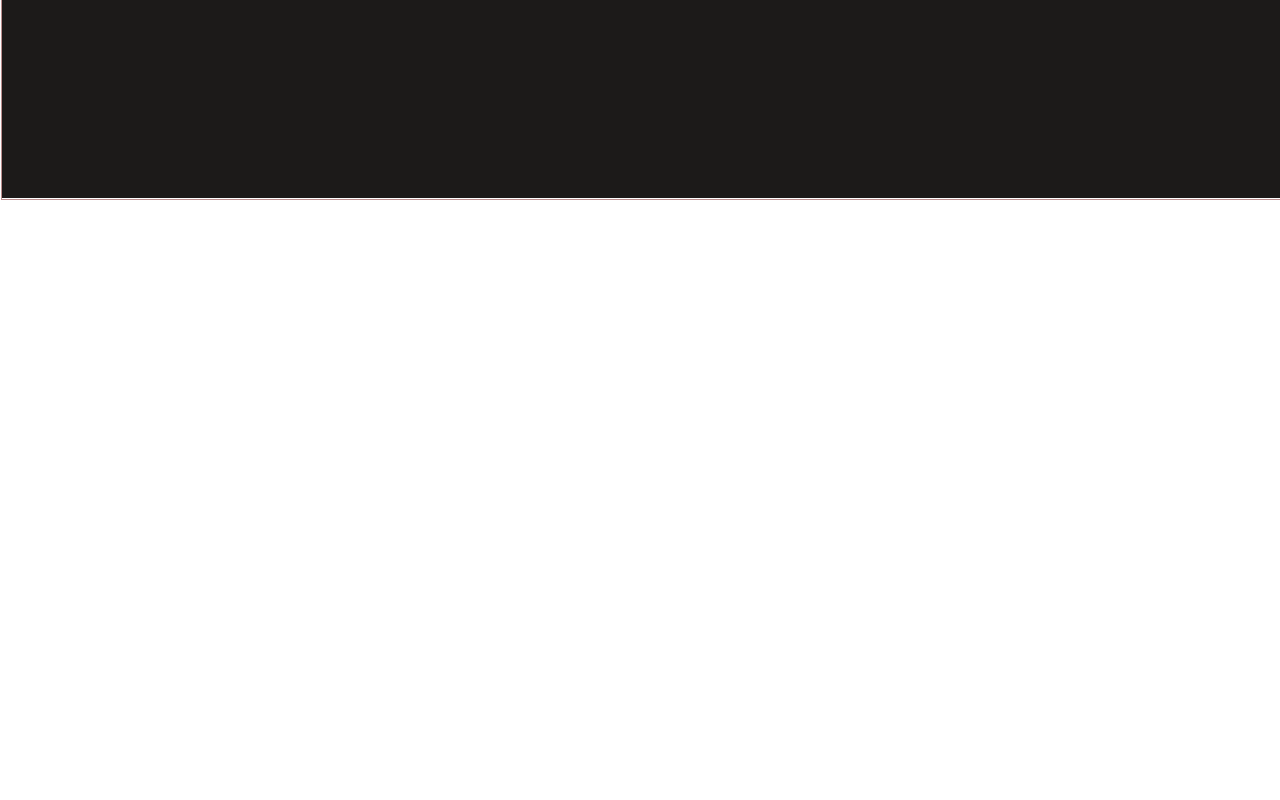
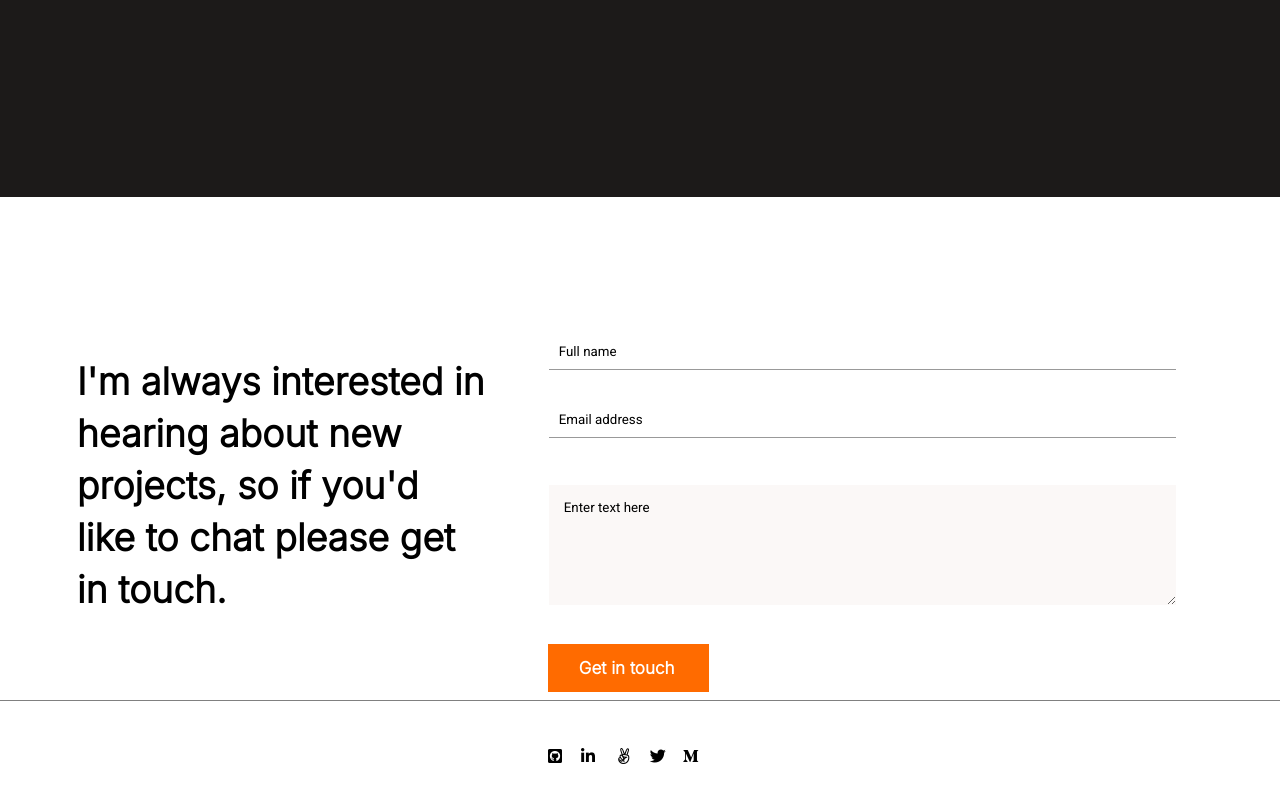
Before and after one commit to carlylechia/Portfolio-Setup-and-mobile-version-skeleton, a website: page index.html in a window 1280 px wide. Shown: the part 3937-4737 px from the top of the page. Before the commit the page ends 4192 px from the top, so only its background shows below. Drawn offline with Linux system fonts and the light colour scheme.

Commit message:
build a responsive form

```diff
--- a/index.html
+++ b/index.html
@@ -274,6 +274,41 @@
           </div>
       </div>
     </section>
+    <section class="contactform">
+      <fieldset>
+        <legend>
+          <h3>I'm always interested in hearing about new projects, so if you'd like to chat please get in touch.</h3>
+        </legend>
+        <form action="https://github.com/carlylechia/Portfolio-Setup-and-mobile-version-skeleton" method="post">
+          <ul>
+            <li>
+              <label for="name"></label>
+              <input type="text" value="Full name">
+            </li>
+            <li>
+              <label for="mail"></label>
+              <input type="email" value="Email address">
+            </li>
+            <li>
+              <label for="msg"></label>
+              <textarea name="msg" id="" cols="38" rows="5">Enter text here</textarea>
+            </li>
+            <li>
+              <button class="am-btn fm-btn" type="submit">Get in touch</button>
+            </li>
+          </ul>
+        </form>
+      </fieldset>
+    </section>
+    <footer>
+      <ul class="social-links footer-links">
+        <li><a href="#"><i class="fab fa-github-square box one foot"></i></a></li>
+        <li><a href="#"><i class="fab fa-linkedin-in two box foot"></i></a></li>
+        <li><a href="#"><i class="fab fa-angellist box three foot"></i></a></li>
+        <li><a href="#"><i class="fab fa-twitter box four foot"></i></a></li>
+        <li><a href="#"><i class="fab fa-medium-m box five foot"></i></a></li>
+      </ul>
+    </footer>
   </main>
 </body>
 </html>
--- a/style.css
+++ b/style.css
@@ -18,12 +18,11 @@ html {
 }
 
 .portfolio {
-  height: 7282px;
+  height: 7874px;
   display: flex;
   flex-direction: column;
   justify-content: flex-start;
   width: 375px;
-  border: 1px solid rosybrown;
   position: relative;
   margin: auto;
 }
@@ -1150,10 +1149,87 @@ ul {
   color: #fff;
 }
 
+.contact-form {
+  position: relative;
+}
+
+fieldset {
+  display: flex;
+  flex-direction: column;
+  align-items: flex-start;
+  padding: 120px 24px;
+  position: absolute;
+  width: 375px;
+  height: 544px;
+  top: 7280px;
+  border-top: none;
+  border-left: none;
+  border-right: none;
+  border-bottom: 1px solid #999;
+  margin: auto;
+}
+
+legend {
+  position: absolute;
+  top: 20px;
+  width: 327px;
+  height: 216px;
+  margin-top: 40px;
+  font-family: Inter;
+  font-style: normal;
+  font-weight: bold;
+}
+
+form {
+  margin-top: 10px;
+}
+
+label {
+  display: block;
+  margin-top: 2em;
+}
+
+input {
+  border-top: none;
+  border-left: none;
+  border-right: none;
+  border-bottom: 1px solid #999;
+  width: 100%;
+  padding: 10px;
+  outline: none;
+  font-family: 'Inter', sans-serif;
+}
+
+textarea {
+  background: #fbf8f7;
+  width: 64.5vw;
+  border: none;
+  outline: none;
+  margin: 15px auto;
+  font-family: 'Inter', sans-serif;
+  padding: 15px;
+}
+
+.fm-btn {
+  margin: 20px auto;
+  padding-left: 25px;
+}
+
+.footer-links {
+  position: absolute;
+  top: 99.3%;
+  background: #fff;
+  margin-left: 20%;
+}
+
+.foot {
+  color: black;
+}
+
 @media screen and (min-width: 620px) {
   .portfolio {
     width: 100vw;
-    margin: 1px;
+    margin: 0;
   }
 
   .navbar {
@@ -1207,8 +1283,8 @@ ul {
 @media screen and (min-width: 992px) {
   .portfolio {
     width: 100vw;
-    margin: 1px;
-    height: 4183px;
+    margin: 0;
+    height: 4783px;
     margin-top: -46px;
   }
 
@@ -1393,11 +1469,88 @@ ul {
   .chialangs {
     margin-top: -25px;
   }
+
+  .contactform {
+    height: 400px;
+    width: 100vw;
+    display: flex;
+    flex-direction: row;
+    position: relative;
+  }
+
+  fieldset {
+    display: flex;
+    flex-direction: column;
+    align-items: flex-start;
+    padding: 120px 24px;
+    position: absolute;
+    top: 700px;
+    left: 41vw;
+    width: 55vw;
+    height: 544px;
+    border-top: none;
+    border-left: none;
+    border-right: none;
+    border-bottom: none;
+  }
+
+  legend {
+    width: 32vw;
+    position: absolute;
+    top: 18vh;
+    left: -35vw;
+    font-family: 'Inter', serif;
+    font-style: normal;
+    font-weight: bold;
+    font-size: 2em;
+    line-height: 52px;
+  }
+
+  input {
+    border-top: none;
+    border-left: none;
+    border-right: none;
+    border-bottom: 1px solid #999;
+    width: 49vw;
+    padding: 10px;
+    outline: none;
+    font-family: 'Roboto', sans-serif;
+  }
+
+  textarea {
+    background: #fbf8f7;
+    margin-bottom: 15px;
+    width: 49vw;
+    height: 15vh;
+    border: none;
+    outline: none;
+    padding: 15px;
+    font-family: 'Roboto', sans-serif;
+  }
+
+  .fm-btn {
+    margin-left: -1px;
+    padding-left: 30px;
+  }
+
+  .footer-links {
+    background: #fff;
+    display: flex;
+    flex-direction: row;
+    position: absolute;
+    top: -115%;
+    margin-left: 40vw;
+  }
+
+  .foot {
+    color: black;
+  }
+
+  footer {
+    position: absolute;
+    bottom: 0;
+    width: 100vw;
+    height: 100px;
+    border-top: 1px solid grey;
+  }
 }
-
-/* @media screen and (min-width: 1200px) {
-  .portfolio {
-    margin: 1px;
-    width: 100vh;
-  }
-} */
```
